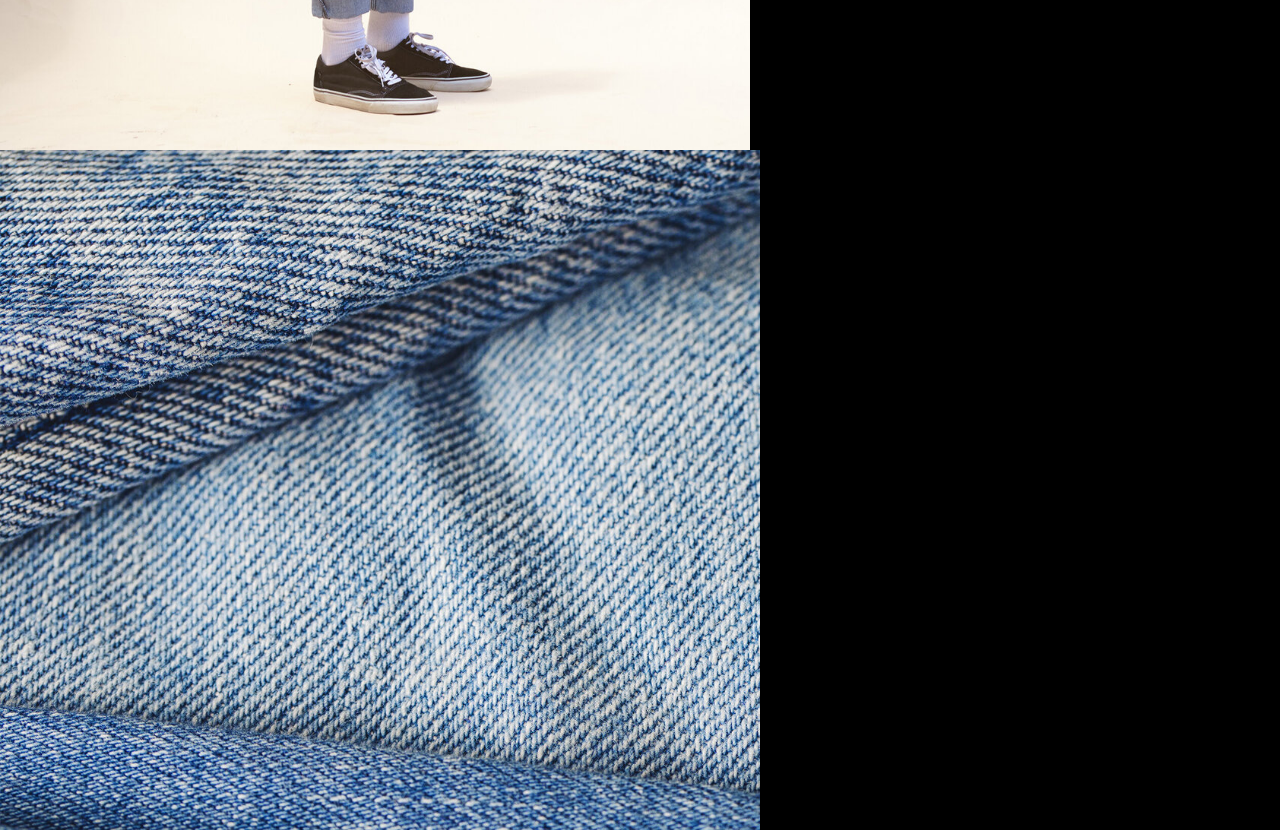
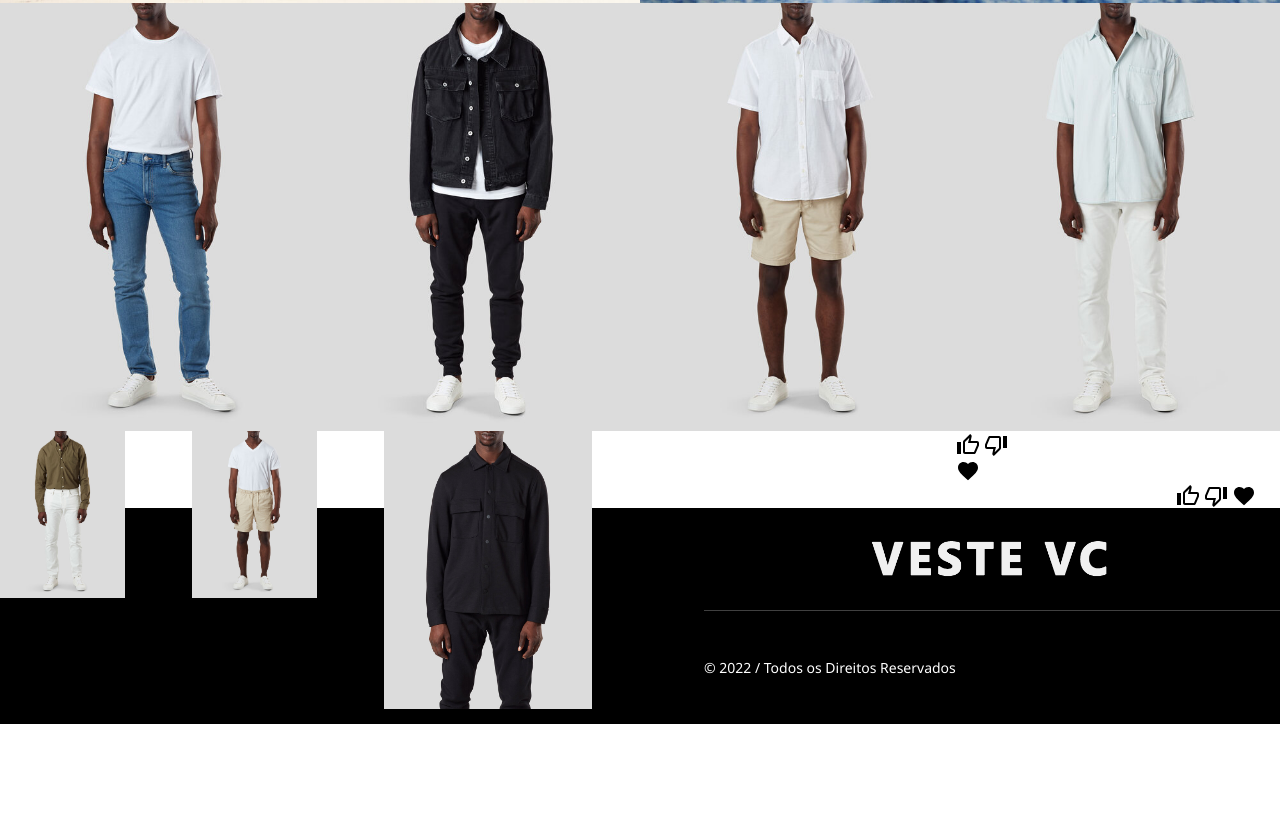
Before and after one commit to guiorozimbo/SAEP, a plain HTML site: page html/index.html in a window 1280 px wide. Shown: the part 890-1720 px from the top of the page. After the commit the page ends 1614 px from the top, so only its background shows below. Drawn offline with Linux system fonts and the light colour scheme.

Commit message:
Commit atualization

```diff
--- a/css/style.css
+++ b/css/style.css
@@ -4,31 +4,39 @@
   box-sizing: border-box;
   font-family: 'Segoe UI','Segoe UI', Tahoma, Geneva, Verdana, sans-serif;
 }
-.div-imgs {
-  background-color: black;
+.column {
+float: left;
+width: 50%;
+}
+.div-col2{
+  float: left;
+width: 25%;
+}
+.div-col3{
+  float: left;
+  width: 15%;
 }
 
-#header{
- /*align-content: space-around;*/
-
- justify-content:space-between;
-}
-
-/*.nav::after{
-  font-size: 1.1rem;
-  word-spacing: 5px ;
-}*/
-/*.nav{
-  margin-right: auto;
-}*/
-/*.ul a{
-  justify-content: center;
-
- text-decoration: none;
-}*/
-.footer{
-  font-weight: 700;
+footer{
+  height: auto;
+  width: 100vw;
+  padding-top: 30px;
   background-color: black;
   color: white;
   text-align:center;
 }
+.footer-top{
+  display: flex;
+  align-items: center;
+  justify-content: center;
+  flex-direction: column;
+  margin-bottom: 30px;
+}
+.footer-btn{
+  width: 100vw;
+  padding: 30px 0;
+  text-align: left;
+}
+.footer-btn p{
+  font-size: 14px;
+}
--- a/html/index.html
+++ b/html/index.html
@@ -40,12 +40,42 @@
   </header>
 
   <section>
-    <div class="div-imgs" >
-      <img src="/img/produtos/Zumbi Jean.jpg" alt="Homem negro de calça jeans Zumbi a marca com meias brancas com tênis" width="750" >
+    <div class="column" >
+      <img src="/img/produtos/Zumbi Jean.jpg" alt="Homem negro de calça jeans Zumbi a marca com meias brancas com tênis" width="100%" >
 
-      <img src="/img/produtos/Martin Jean.jpg" alt="Calça de tecido Martin" width="760" >
+    </div>
+    <div class="column">
+      <img src="/img/produtos/Martin Jean.jpg" alt="Calça de tecido Martin" width="100%" >
     </div>
   </section>
+
+
+  <main >
+    <div class="div-col2">
+      <img src="/img/produtos/Lloyd Jean.jpg" alt="" width="100%"  >
+    </div>
+    <div  class="div-col2">
+      <img src="/img/produtos/Camisa Ryan.jpg" alt="" width="100%">
+    </div>
+      <div class="div-col2">
+         <img src="/img/produtos/Camisa Kurt.jpg" alt="" width="100%">
+        </div>
+      <div class="div-col2">
+        <img src="/img/produtos/Camisa Jude.jpg" alt="" width="100%">
+      </div>
+      <section>
+        <div class="div-col3">
+          <img src="/img/produtos/Calça Mantis.jpg" alt="" width="65%">
+        </div>
+        <div class="div-col3">
+          <img src="/img/produtos/Calção Bob.jpg" alt="" width="65%">
+        </div>
+
+        <div class="div-col2">
+          <img src="/img/produtos/Jaqueta Barry.jpg" alt="" width="65%">
+        </div>
+      </section>
+  </main>
 
   <section class="shadow">
 <div class="row justify-content-center ">
@@ -63,27 +93,13 @@
     </div>
   </section>
 
-
-  <main>
-    <div >
-      <img src="/img/produtos/Lloyd Jean.jpg" alt="" width="370"  >
-      <img src="/img/produtos/Camisa Ryan.jpg" alt="" width="370">
-      <img src="/img/produtos/Camisa Kurt.jpg" alt="" width="370">
-      <img src="/img/produtos/Camisa Jude.jpg" alt="" width="370">
+  <footer >
+    <div class="footer-top">
+      <img src="/img/veste-white.png" alt="" width="250">
     </div>
-
-<div>
-  <img src="/img/produtos/Calça Mantis.jpg" alt="" width="495">
-  <img src="/img/produtos/Calção Bob.jpg" alt="" width="495">
-  <img src="/img/produtos/Jaqueta Barry.jpg" alt="" width="495">
-</div>
-  </main>
-
-  <footer class="footer">
-    <div>
-      <h1 algin="center">VESTE VC</h1>
       <hr>
-      &copy; 2022 / Todos os Direitos Reservados
+      <div class="footer-btn">
+     <p> &copy; 2022 / Todos os Direitos Reservados</p>
     </div>
   </footer>
 </body>
```
